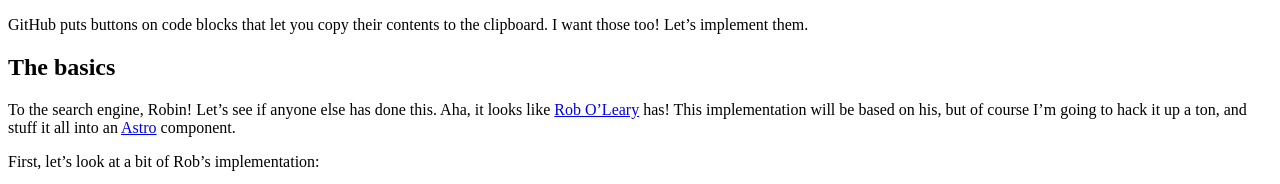
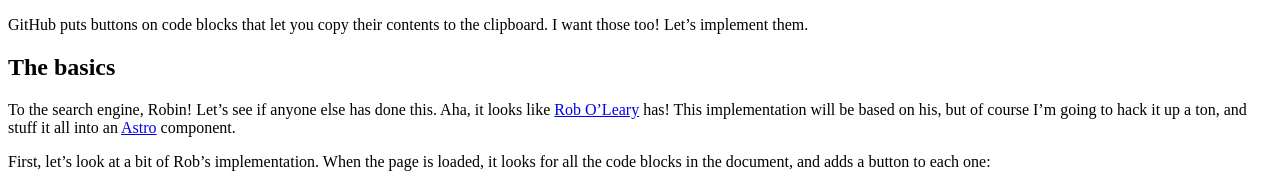
Before and after one commit to jordemort/jordemort.github.io, an Astro site: page /blog/adding-copy-buttons-to-code-blocks in a window 1280 px wide. Shown: the top 184 px of the page. Built offline with nearby package versions, Linux system fonts and the light colour scheme; Astro itself is replaced by a stand-in of ours; some packages are replaced by stand-ins of ours.

Commit message:
Hopefully make code fragments more clear

````diff
--- a/src/pages/blog/adding-copy-buttons-to-code-blocks.md
+++ b/src/pages/blog/adding-copy-buttons-to-code-blocks.md
@@ -19,7 +19,8 @@ Let's see if anyone else has done this.
 Aha, it looks like [Rob O'Leary](https://www.roboleary.net/2022/01/13/copy-code-to-clipboard-blog.html) has!
 This implementation will be based on his, but of course I'm going to hack it up a ton, and stuff it all into an [Astro](https://astro.build/) component.
 
-First, let's look at a bit of Rob's implementation:
+First, let's look at a bit of Rob's implementation.
+When the page is loaded, it looks for all the code blocks in the document, and adds a button to each one:
 
 ```javascript
 blocks.forEach((block) => {
@@ -53,9 +54,11 @@ const copyButton = (document.getElementById("copyButtonTemplate") as HTMLTemplat
 ...and then I can change things to use the template instead:
 
 ```typescript
+  ...
   // let button = document.createElement("button");
   // button.innerText = copyButtonLabel;
   let button = copyButton.cloneNode(true) as HTMLButtonElement;
+  ...
 ```
 
 I think it's a possibility that I'm going to want to have multiple buttons, so I'm going to wrap them in a `<div>`.
@@ -63,6 +66,7 @@ The `<div>` isn't going to need anything but a class name, so I'm fine with just
 That looks something like this:
 
 ```typescript
+  ...
   let div = document.createElement("div");
   div.classList.add("code-buttons");
 
@@ -71,6 +75,7 @@ That looks something like this:
 
   div.appendChild(button);
   block.appendChild(div);
+  ...
 ```
 
 Now I can add styles for my `<div>` to my component.
@@ -108,16 +113,20 @@ Then I set the background color to match the color of my code blocks.
 Finally, I need to modify my script to inject the `<div>` before the code block, instead of inside of it:
 
 ```typescript
+  ...
   // block.appendChild(div);
   block.parentNode!.insertBefore(div, block);
+  ...
 ```
 
 I don't want any seams between my button `<div>` and the code block, so I'm going to strip any padding or margin off the top of the code block before I add the buttons.
 
 ```typescript
+  ...
   block.style.marginTop = "0";
   block.style.paddingTop = "0";
   block.parentNode!.insertBefore(div, block);
+  ...
 ```
 
 
@@ -165,8 +174,10 @@ function makeCopier(block: HTMLElement) {
 ...and then switch over to that:
 
 ```typescript
+  ...
   // button.addEventListener("click", copyCode);
   button.addEventListener("click", makeCopier(block));
+  ...
 ```
 
 A new copy of the `copier` function is now created for each button, with `code` already bound to the element we're interested in.
@@ -267,8 +278,10 @@ function makeCopier(block: HTMLElement, button: HTMLButtonElement) {
 Since we've added the `button` as a parameter to `makeCopier`, we also need to change our call to pass it in:
 
 ```typescript
+  ...
   //button.addEventListener("click", makeCopier(block));
   button.addEventListener("click", makeCopier(block, button));
+  ...
 ```
 
 When the button is clicked, the function will add the `clicked` class to it.
@@ -330,15 +343,16 @@ I don't want it to display unless the button is clicked, so I'm going to give it
 The `copier` function is going to need to act on the feedback `<div>`, so it needs to be added as a parameter to `makeCopier` as well:
 
 ```typescript
-  let button = copyButton.cloneNode(true) as HTMLButtonElement;
+  ...
   let feedback = copiedFeedback.cloneNode(true) as HTMLDivElement;
-
   feedback.style.display = "none";
 
+  let button = copyButton.cloneNode(true) as HTMLButtonElement;
   button.addEventListener("click", makeCopier(block, button, feedback));
 
   div.appendChild(button);
   div.appendChild(feedback);
+  ...
 ```
 
 I can now extend the `copier` function to show and hide the feedback `<div>` when the button is clicked.
````
